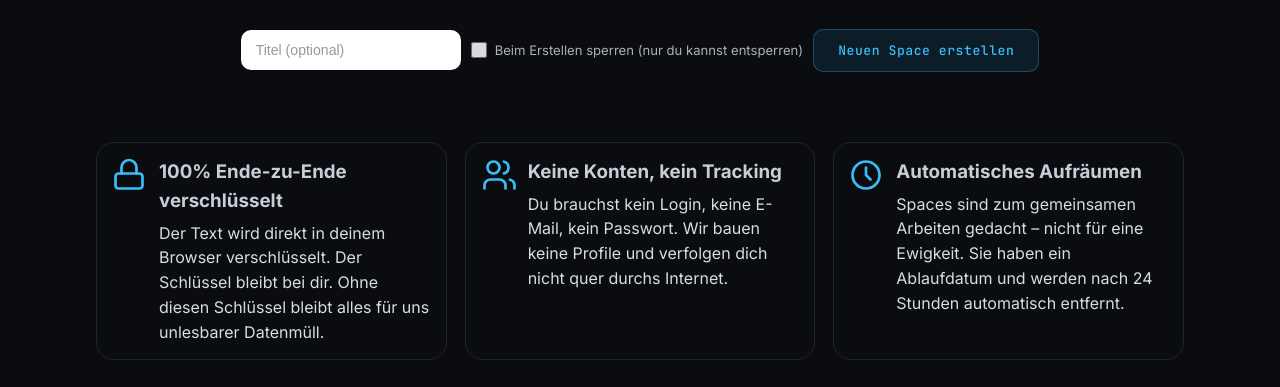
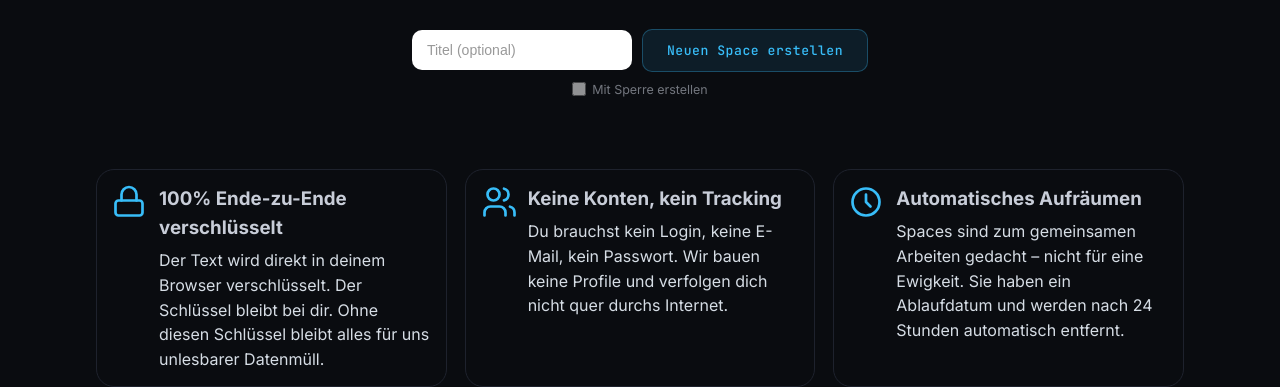
Before and after one commit to malziland/malzispace, a website: page apps/web/public/index.html in a window 1280 px wide. Shown: the part 324-711 px from the top of the page. Drawn offline with Linux system fonts and the light colour scheme.

Commit message:
fix(landing): pull lock toggle out of the primary form row
The "Mit Sperre erstellen" checkbox sat between the title input and the
submit button, breaking the primary flow visually. Wrap the input/submit
pair in a dedicated row and move the lock toggle (plus its hint) to a
second, dimmer row below. Label shortened from "Beim Erstellen sperren
(nur du kannst entsperren)" to "Mit Sperre erstellen" — the long hint is
already shown right below when the toggle is checked.

Co-Authored-By: Claude Opus 4.7 <noreply@anthropic.com>

```diff
--- a/apps/web/public/assets/i18n.js
+++ b/apps/web/public/assets/i18n.js
@@ -19,7 +19,7 @@
       'space.button.copyAll': 'Kopieren',
       'space.button.copyQrLink': 'Link kopieren',
       'space.button.close': 'Schließen',
-      'landing.lock.label': 'Beim Erstellen sperren (nur du kannst entsperren)',
+      'landing.lock.label': 'Mit Sperre erstellen',
       'landing.lock.hint': 'Du bekommst zusätzlich einen Owner-Link. Bewahre ihn wie ein Passwort auf – ohne ihn bleibt der Space dauerhaft gesperrt.',
       'space.lock.locked': 'Gesperrt – nur Owner darf schreiben',
       'space.lock.unlocked': 'Offen – jeder mit Link darf schreiben',
@@ -114,7 +114,7 @@
       'space.button.copyAll': 'Copy',
       'space.button.copyQrLink': 'Copy link',
       'space.button.close': 'Close',
-      'landing.lock.label': 'Lock on create (only you can unlock)',
+      'landing.lock.label': 'Create with lock',
       'landing.lock.hint': 'You also get an owner link. Keep it like a password — without it, the space stays locked forever.',
       'space.lock.locked': 'Locked — only the owner can write',
       'space.lock.unlocked': 'Open — anyone with the link can write',
--- a/apps/web/public/assets/landing.css
+++ b/apps/web/public/assets/landing.css
@@ -141,6 +141,12 @@ a{color:#dbeafe;text-decoration:none}
   color:var(--muted);
 }
 .hero-form{
+  display:flex;
+  flex-direction:column;
+  align-items:center;
+  gap:8px;
+}
+.hero-form-row{
   display:inline-flex;
   align-items:center;
   gap:10px;
@@ -159,25 +165,29 @@ a{color:#dbeafe;text-decoration:none}
 .hero-lock-toggle{
   display:inline-flex;
   align-items:center;
-  gap:8px;
-  font-size:.82rem;
-  opacity:.85;
+  gap:6px;
+  font-size:.78rem;
+  opacity:.55;
   cursor:pointer;
   user-select:none;
+  transition:opacity .15s ease;
+}
+.hero-lock-toggle:hover,
+.hero-lock-toggle:has(input:checked){
+  opacity:.9;
 }
 .hero-lock-toggle input[type=checkbox]{
   accent-color:#ffba53;
-  width:16px;
-  height:16px;
+  width:14px;
+  height:14px;
   margin:0;
 }
 .hero-lock-hint{
-  flex-basis:100%;
   margin:0;
-  font-size:.78rem;
-  opacity:.7;
+  font-size:.74rem;
+  opacity:.65;
   text-align:center;
-  max-width:520px;
+  max-width:480px;
 }
 .splash{
   position:fixed;
--- a/apps/web/public/index.html
+++ b/apps/web/public/index.html
@@ -30,14 +30,16 @@
       <h1 class="hero-headline" data-i18n="landing.hero.title">paste. share. done.</h1>
       <p class="hero-sub" data-i18n="landing.hero.subtitle">Teile Text in Sekunden &ndash; verschl&uuml;sselt, ohne Login, automatisch gel&ouml;scht.</p>
       <form id="createForm" class="hero-form">
-        <input type="text" id="spaceTitle" maxlength="80" placeholder="Titel (optional)" data-i18n-placeholder="landing.form.placeholder" />
-        <input type="text" id="mzWebsite" name="website" autocomplete="off" tabindex="-1" aria-hidden="true" class="hp-field" />
+        <div class="hero-form-row">
+          <input type="text" id="spaceTitle" maxlength="80" placeholder="Titel (optional)" data-i18n-placeholder="landing.form.placeholder" />
+          <input type="text" id="mzWebsite" name="website" autocomplete="off" tabindex="-1" aria-hidden="true" class="hp-field" />
+          <button type="submit" class="btn primary" data-i18n="landing.form.submit">Neuen Space erstellen</button>
+        </div>
         <label class="hero-lock-toggle">
           <input type="checkbox" id="lockOnCreate" />
-          <span data-i18n="landing.lock.label">Beim Erstellen sperren (nur du kannst entsperren)</span>
+          <span data-i18n="landing.lock.label">Mit Sperre erstellen</span>
         </label>
         <p class="hero-lock-hint" id="lockOnCreateHint" hidden data-i18n="landing.lock.hint">Du bekommst zusätzlich einen Owner-Link. Bewahre ihn wie ein Passwort auf – ohne ihn bleibt der Space dauerhaft gesperrt.</p>
-        <button type="submit" class="btn primary" data-i18n="landing.form.submit">Neuen Space erstellen</button>
       </form>
     </header>
     <section class="info" aria-labelledby="info-heading">
```
